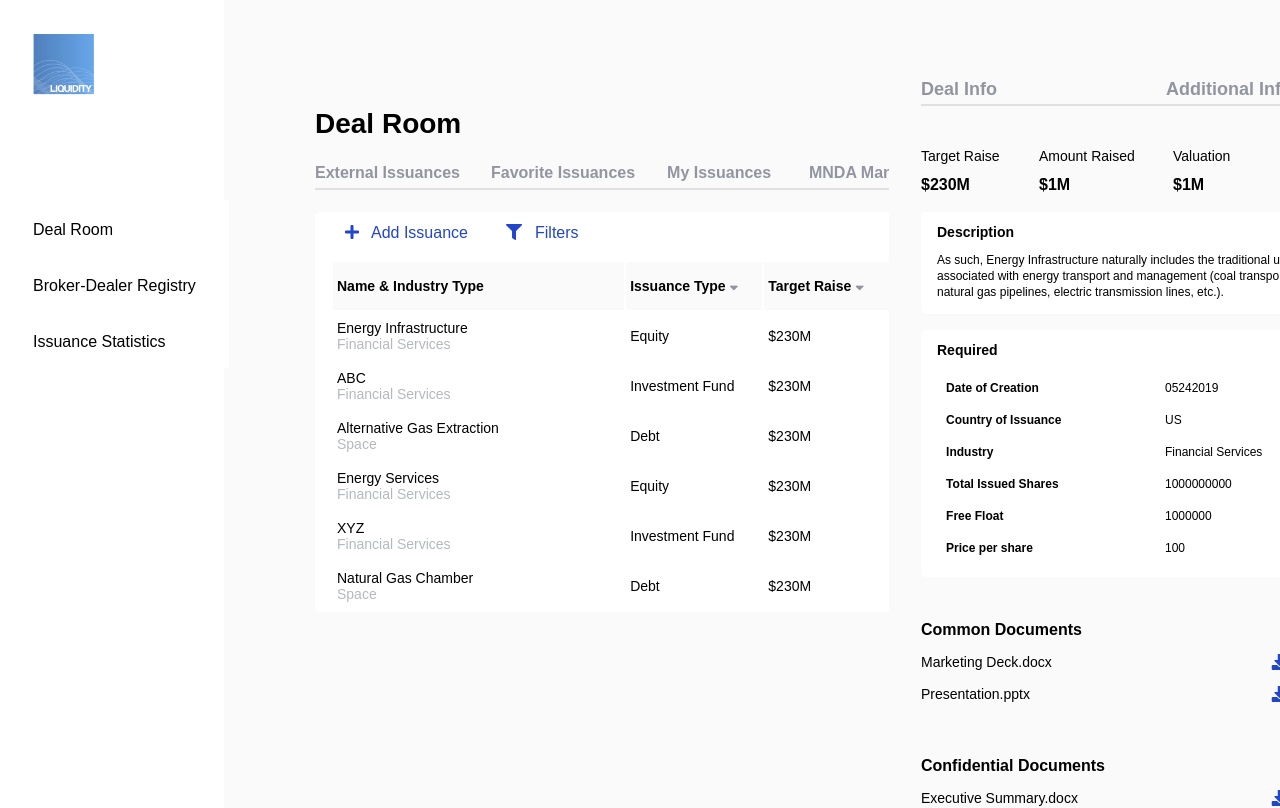
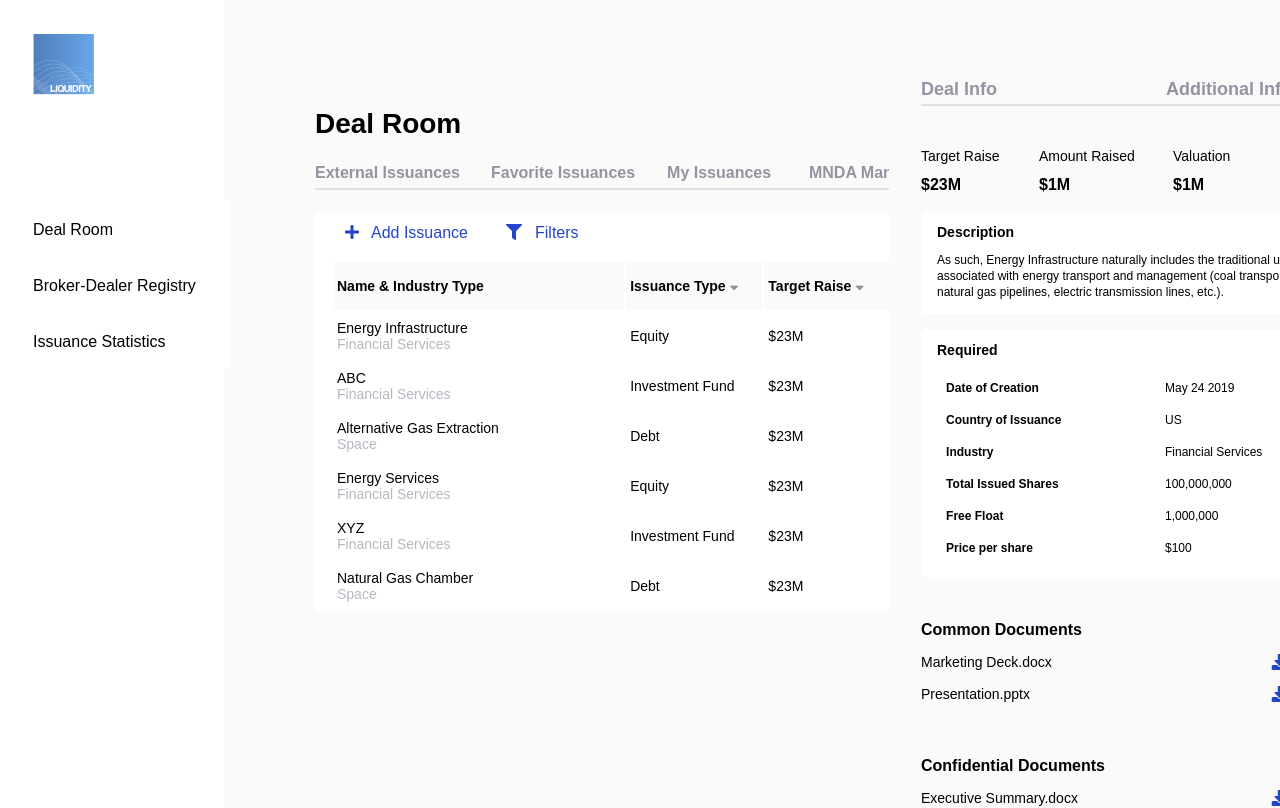
Before and after one commit to mayanksolan/LiquidityDigitalFigmaMockup, a React (Create React App) app in the folder client/: page / in a window 1280 px wide. Shown: the top 808 px of the page. Built offline with nearby package versions, Linux system fonts and the light colour scheme.

Commit message:
selectIssuance

```diff
--- a/client/package.json
+++ b/client/package.json
@@ -6,7 +6,9 @@
     "@testing-library/jest-dom": "^4.2.4",
     "@testing-library/react": "^9.3.3",
     "@testing-library/user-event": "^7.1.2",
+    "format-currency": "^1.0.0",
     "react": "^16.12.0",
+    "react-currency-format": "^1.0.0",
     "react-dom": "^16.12.0",
     "react-perfect-scrollbar": "^1.5.3",
     "react-router-dom": "^5.1.2",
--- a/client/src/App.js
+++ b/client/src/App.js
@@ -20,16 +20,16 @@ class App extends React.Component {
           name: "Energy Infrastructure",
           industryType: "Financial Services",
           issuanceType: "Equity",
-          targetRaise: 230000000,
+          targetRaise: 23000000,
           preMoneyValuation: 1000000,
           amountRaised: 1000000,
           location: "Europe",
           status: "In Progress",
           description:
             "As such, Energy Infrastructure naturally includes the traditional utilities associated with energy transport and management (coal transport trains, natural gas pipelines, electric transmission lines, etc.).",
-          dateOfCreation: "05242019",
+          dateOfCreation: "2019-05-24",
           countryOfIssuance: "US",
-          totalIssuedShares: 1000000000,
+          totalIssuedShares: 100000000,
           freeFloat: 1000000,
           pricePerShare: 100,
           sourcingParty: {
@@ -45,16 +45,16 @@ class App extends React.Component {
           name: "ABC",
           industryType: "Financial Services",
           issuanceType: "Investment Fund",
-          targetRaise: 230000000,
+          targetRaise: 23000000,
           preMoneyValuation: 1000000,
           amountRaised: 1000000,
           location: "U.S.",
           status: "In Progress",
           description:
             "As such, ABC naturally includes the traditional utilities associated with energy transport and management (coal transport trains, natural gas pipelines, electric transmission lines, etc.).",
-          dateOfCreation: "04192018",
+          dateOfCreation: "2019-04-24",
           countryOfIssuance: "US",
-          totalIssuedShares: 2000000000,
+          totalIssuedShares: 200000000,
           freeFloat: 2000000,
           pricePerShare: 200,
           sourcingParty: {
@@ -70,16 +70,16 @@ class App extends React.Component {
           name: "Alternative Gas Extraction",
           industryType: "Space",
           issuanceType: "Debt",
-          targetRaise: 230000000,
+          targetRaise: 23000000,
           preMoneyValuation: 1000000,
           amountRaised: 1000000,
           location: "U.S.",
           status: "Closed",
           description:
             "As such, Alternative Gas Extraction naturally includes the traditional utilities associated with energy transport and management (coal transport trains, natural gas pipelines, electric transmission lines, etc.).",
-          dateOfCreation: "03172017",
+          dateOfCreation: "2018-03-24",
           countryOfIssuance: "US",
-          totalIssuedShares: 3000000000,
+          totalIssuedShares: 300000000,
           freeFloat: 3000000,
           pricePerShare: 300,
           sourcingParty: {
@@ -95,16 +95,16 @@ class App extends React.Component {
           name: "Energy Services",
           industryType: "Financial Services",
           issuanceType: "Equity",
-          targetRaise: 230000000,
+          targetRaise: 23000000,
           preMoneyValuation: 1000000,
           amountRaised: 1000000,
           location: "Europe",
           status: "In Progress",
           description:
             "As such, Energy Infrastructure naturally includes the traditional utilities associated with energy transport and management (coal transport trains, natural gas pipelines, electric transmission lines, etc.).",
-          dateOfCreation: "05242019",
+          dateOfCreation: "2016-04-24",
           countryOfIssuance: "US",
-          totalIssuedShares: 1000000000,
+          totalIssuedShares: 100000000,
           freeFloat: 1000000,
           pricePerShare: 100,
           sourcingParty: {
@@ -120,16 +120,16 @@ class App extends React.Component {
           name: "XYZ",
           industryType: "Financial Services",
           issuanceType: "Investment Fund",
-          targetRaise: 230000000,
+          targetRaise: 23000000,
           preMoneyValuation: 1000000,
           amountRaised: 1000000,
           location: "U.S.",
           status: "Closed",
           description:
             "As such, ABC naturally includes the traditional utilities associated with energy transport and management (coal transport trains, natural gas pipelines, electric transmission lines, etc.).",
-          dateOfCreation: "04192018",
+          dateOfCreation: "2019-11-24",
           countryOfIssuance: "US",
-          totalIssuedShares: 2000000000,
+          totalIssuedShares: 200000000,
           freeFloat: 2000000,
           pricePerShare: 200,
           sourcingParty: {
@@ -145,16 +145,16 @@ class App extends React.Component {
           name: "Natural Gas Chamber",
           industryType: "Space",
           issuanceType: "Debt",
-          targetRaise: 230000000,
+          targetRaise: 23000000,
           preMoneyValuation: 1000000,
           amountRaised: 1000000,
           location: "U.S.",
           status: "In Progress",
           description:
             "As such, Alternative Gas Extraction naturally includes the traditional utilities associated with energy transport and management (coal transport trains, natural gas pipelines, electric transmission lines, etc.).",
-          dateOfCreation: "03172017",
+          dateOfCreation: "2019-08-24",
           countryOfIssuance: "US",
-          totalIssuedShares: 3000000000,
+          totalIssuedShares: 300000000,
           freeFloat: 3000000,
           pricePerShare: 300,
           sourcingParty: {
@@ -164,16 +164,29 @@ class App extends React.Component {
           issuer: { name: "David Warner", email: "davidwarner@gainx.com" },
           favorite: false
         }
-      ]
+      ],
+      selectedIssuanceId: null
     };
   }
+  clickIssuance = iId => {
+    this.setState({ selectedIssuanceId: iId });
+  };
   render() {
+    const selectIssuance = this.state.issuance.filter(
+      issua => issua.issuanceId === this.state.selectedIssuanceId
+    );
+    const finalIssuance =
+      selectIssuance.length === 0 ? this.state.issuance[0] : selectIssuance[0];
     return (
       <BrowserRouter>
         <div className="App">
           <Menu />
-          <Frame issuance={this.state.issuance} user={this.state.user} />
-          <DealInfo issuance={this.state.issuance} />
+          <Frame
+            issuance={this.state.issuance}
+            user={this.state.user}
+            clickIssuance={this.clickIssuance}
+          />
+          <DealInfo issuance={finalIssuance} />
         </div>
       </BrowserRouter>
     );
--- a/client/src/components/dealInfo/DealInfo.js
+++ b/client/src/components/dealInfo/DealInfo.js
@@ -16,11 +16,11 @@ export default class DealInfo extends Component {
           Close<i className="fas fa-times closeIcon"></i>
         </button>
         <Tabs />
-        <Highlights issuance={this.props.issuance[0]} />
-        <Description description={this.props.issuance[0].description} />
-        <Required issuance={this.props.issuance[0]} />
+        <Highlights issuance={this.props.issuance} />
+        <Description description={this.props.issuance.description} />
+        <Required issuance={this.props.issuance} />
         <Documents />
-        <SourcingPeople issuance={this.props.issuance[0]} />
+        <SourcingPeople issuance={this.props.issuance} />
         <EditIssuance />
       </div>
     );
--- a/client/src/components/dealInfo/Description.js
+++ b/client/src/components/dealInfo/Description.js
@@ -1,7 +1,6 @@
 import React from "react";
 
 function Description(props) {
-  console.log(props);
   return (
     <div className="di_desc">
       <div className="di_desc_head">Description</div>
--- a/client/src/components/dealInfo/Required.js
+++ b/client/src/components/dealInfo/Required.js
@@ -1,5 +1,5 @@
 import React from "react";
-import PerfectScrollbar from "react-perfect-scrollbar";
+import CurrencyFormat from "react-currency-format";
 import "react-perfect-scrollbar/dist/css/styles.css";
 
 function Required(props) {
@@ -11,14 +11,15 @@ function Required(props) {
     freeFloat,
     pricePerShare
   } = props.issuance;
+  const dateOfCreation1 = new Date(dateOfCreation).toDateString().substring(4);
   return (
     <div className="req">
       <div className="req-head">Required</div>
-      <PerfectScrollbar>
+
       <div>
         <div className="req-grid1">
           <div className="req-first">Date of Creation</div>
-            <div className="req-second">{dateOfCreation}</div>
+          <div className="req-second">{dateOfCreation1}</div>
         </div>
         <div className="req-grid2">
           <div className="req-first">Country of Issuance</div>
@@ -30,18 +31,31 @@ function Required(props) {
         </div>
         <div className="req-grid4">
           <div className="req-first">Total Issued Shares</div>
-            <div className="req-second">{totalIssuedShares}</div>
+          <div className="req-second">
+            <CurrencyFormat
+              value={totalIssuedShares}
+              displayType={"text"}
+              thousandSeparator={true}
+              renderText={value => <div>{value}</div>}
+            />
+          </div>
         </div>
         <div className="req-grid5">
           <div className="req-first">Free Float</div>
-            <div className="req-second">{freeFloat}</div>
+          <div className="req-second">
+            <CurrencyFormat
+              value={freeFloat}
+              displayType={"text"}
+              thousandSeparator={true}
+              renderText={value => <div>{value}</div>}
+            />
+          </div>
         </div>
         <div className="req-grid6">
           <div className="req-first">Price per share</div>
-            <div className="req-second">{pricePerShare}</div>
+          <div className="req-second">${pricePerShare}</div>
         </div>
       </div>
-      </PerfectScrollbar>
     </div>
   );
 }
--- a/client/src/components/dealInfo/SourcingPeople.js
+++ b/client/src/components/dealInfo/SourcingPeople.js
@@ -1,7 +1,6 @@
 import React from "react";
 
 function SourcingPeople(props) {
-  console.log(props.issuance.sourcingParty);
   return (
     <div>
       <div className="src-box1">
--- a/client/src/components/frame/Frame.js
+++ b/client/src/components/frame/Frame.js
@@ -5,15 +5,19 @@ import Tabs from "./Tabs";
 import Rectangle from "./Rectangle";
 
 export default class Frame extends Component {
+  clickIssuance = iId => {
+    this.props.clickIssuance(iId);
+  };
   render() {
-    //const { userId, userName } = this.props.issuance;
-    console.log(this.props.issuance);
     return (
       <div className="frame-container">
         <User user={this.props.user} />
         <div className="header">Deal Room</div>
         <Tabs />
-        <Rectangle issuance={this.props.issuance} />
+        <Rectangle
+          issuance={this.props.issuance}
+          clickIssuance={this.clickIssuance}
+        />
       </div>
     );
   }
--- a/client/src/components/frame/Rectangle.js
+++ b/client/src/components/frame/Rectangle.js
@@ -2,6 +2,9 @@ import React, { Component } from "react";
 import Table from "./Table";
 
 export default class Rectangle extends Component {
+  clickIssuance = iId => {
+    this.props.clickIssuance(iId);
+  };
   render() {
     return (
       <div className="rectangle">
@@ -13,7 +16,10 @@ export default class Rectangle extends Component {
           <i className="fas fa-filter btn2-icon"></i>
           <span className="btn2-text">Filters</span>
         </div>
-        <Table issuance={this.props.issuance} />
+        <Table
+          issuance={this.props.issuance}
+          clickIssuance={this.clickIssuance}
+        />
       </div>
     );
   }
--- a/client/src/components/frame/Table.js
+++ b/client/src/components/frame/Table.js
@@ -2,6 +2,9 @@ import React, { Component } from "react";
 import TableItem from "./TableItem";
 
 export default class Table extends Component {
+  clickIssuance = iId => {
+    this.props.clickIssuance(iId);
+  };
   render() {
     return (
       <div>
@@ -29,7 +32,11 @@ export default class Table extends Component {
               </th>
             </tr>
             {this.props.issuance.map(issueItem => (
-              <TableItem key={issueItem.issuanceId} issueItem={issueItem} />
+              <TableItem
+                key={issueItem.issuanceId}
+                issueItem={issueItem}
+                clickIssuance={this.clickIssuance}
+              />
             ))}
           </tbody>
         </table>
--- a/client/src/components/frame/TableItem.js
+++ b/client/src/components/frame/TableItem.js
@@ -3,6 +3,7 @@ import React, { Component } from "react";
 export default class TableItem extends Component {
   render() {
     const {
+      issuanceId,
       name,
       industryType,
       issuanceType,
@@ -22,7 +23,10 @@ export default class TableItem extends Component {
         <i className="fas fa-circle cirGreen"></i>
       );
     return (
-      <tr>
+      <tr
+        onClick={() => this.props.clickIssuance(issuanceId)}
+        className="ti-tr"
+      >
         <td className="table1Elem">
           <div>{name}</div>
           <div className="industryType">{industryType}</div>
--- a/client/src/components/frame/User.js
+++ b/client/src/components/frame/User.js
@@ -2,7 +2,6 @@ import React, { Component } from "react";
 
 export default class User extends Component {
   render() {
-    console.log(this.props.user);
     return (
       <div className="group">
         <div className="user-group">{this.props.user[0].userName}</div>
--- a/client/src/stylesheets/Frame.css
+++ b/client/src/stylesheets/Frame.css
@@ -83,6 +83,7 @@ ul li {
   right: 84.72%;
   top: 0%;
   bottom: 0%;
+  cursor: pointer;
 }
 
 .tabs .section2 {
@@ -91,6 +92,7 @@ ul li {
   right: 69.44%;
   top: 0%;
   bottom: 0%;
+  cursor: pointer;
 }
 
 .tabs .section3 {
@@ -99,6 +101,7 @@ ul li {
   right: 57.12%;
   top: 0%;
   bottom: 0%;
+  cursor: pointer;
 }
 
 .tabs .section4 {
@@ -107,6 +110,7 @@ ul li {
   right: 41.84%;
   top: 0%;
   bottom: 0%;
+  cursor: pointer;
 }
 
 .section-name {
@@ -210,6 +214,10 @@ table {
   width: 296px;
 }
 
+.ti-tr {
+  cursor: pointer;
+}
+
 th {
   background-color: #fafafb;
 }
```
Also changed, not shown: 1 other file (tests, documents, lock files or other folders). Lines whose indentation alone changed are shown as unchanged.
